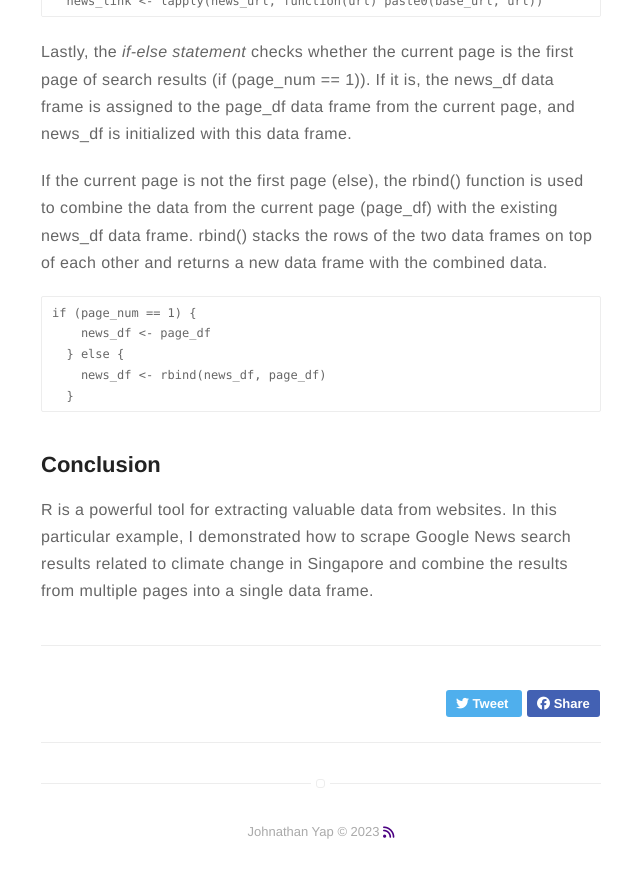
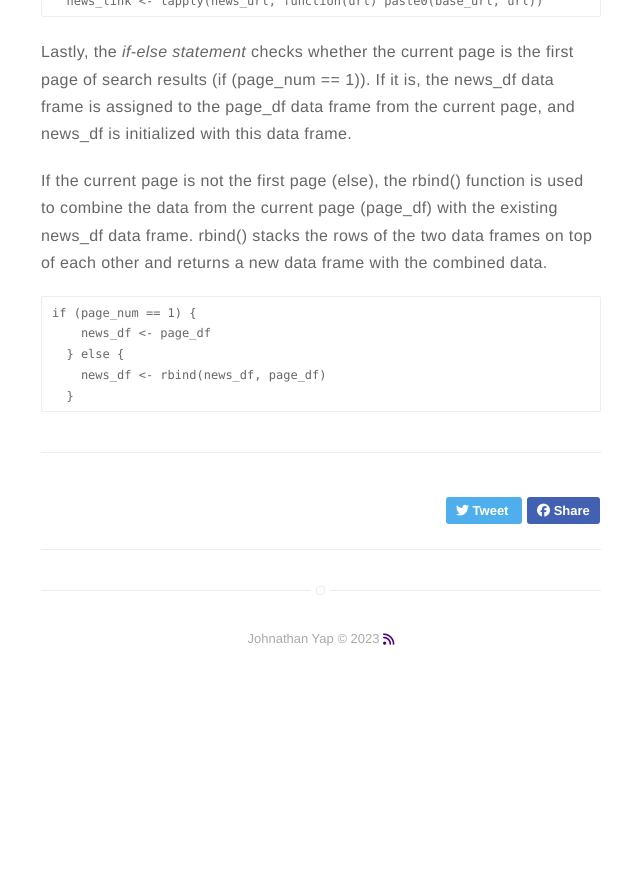
Before and after one commit to jxhnthan/john, a Jekyll site: the page built from _posts/2023-01-23-webscraping.markdown, in a window 1280 px wide and 900 px high, scrolled down 2163 px. Shown: the top 878 px of the window, without its empty margins (319-959 px from the left). Built offline with Jekyll 4.4.1, drawn with Linux system fonts in a browser that asks for light colours; nearby versions of some CDN libraries; after the commit the page ends 2870 px from its top, so only the background shows below that.

Commit message:
Update 2023-01-23-webscraping.markdown

````diff
--- a/_posts/2023-01-23-webscraping.markdown
+++ b/_posts/2023-01-23-webscraping.markdown
@@ -103,10 +103,6 @@ if (page_num == 1) {
   }
 ```
 
-## Conclusion
-R is a powerful tool for extracting valuable data from websites. In this particular example, I demonstrated how to scrape Google News search results related to climate change in Singapore and combine the results from multiple pages into a single data frame.
-
-
 
 [1]: https://posit.co/products/open-source/rstudio/
 [2]: https://www.python.org
````
